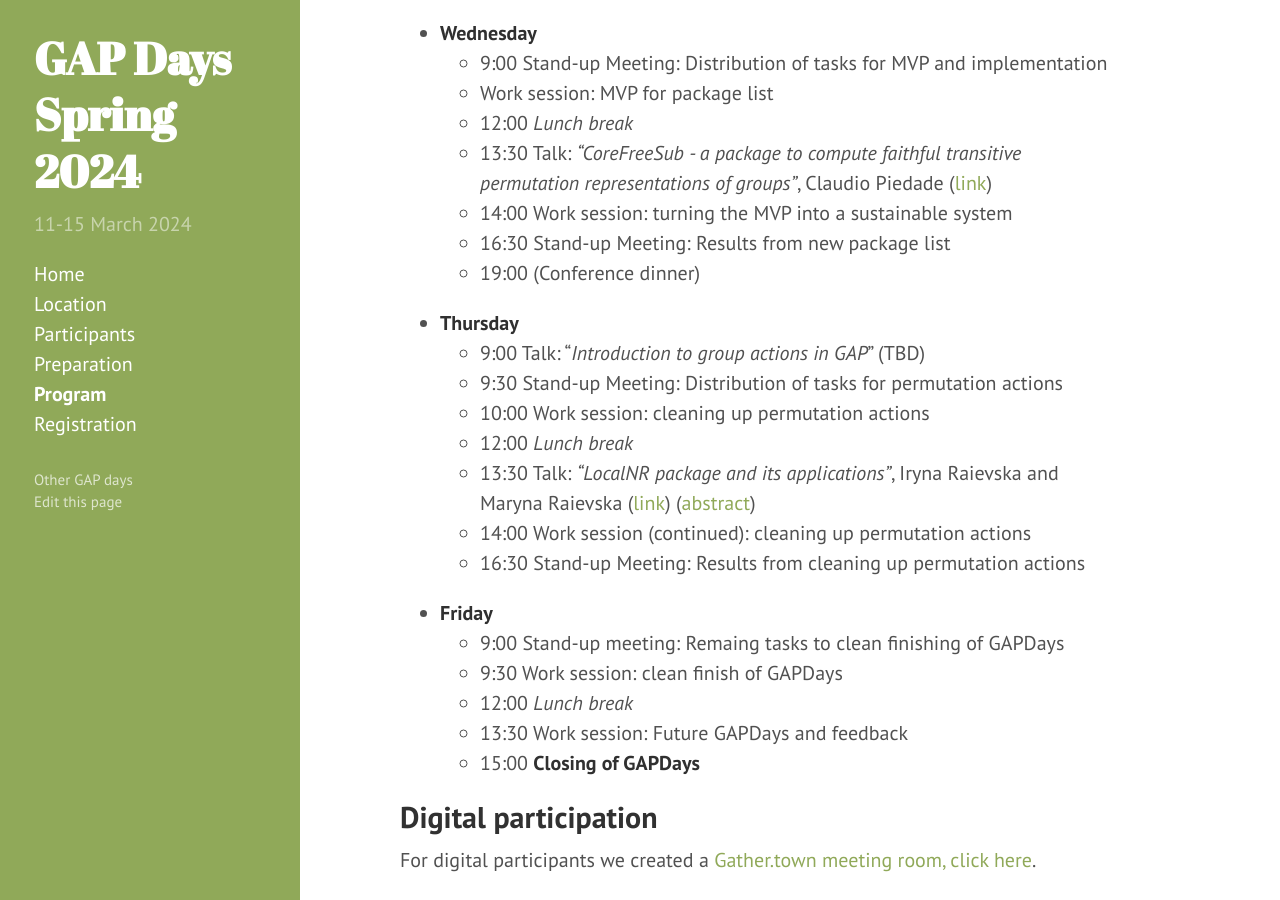
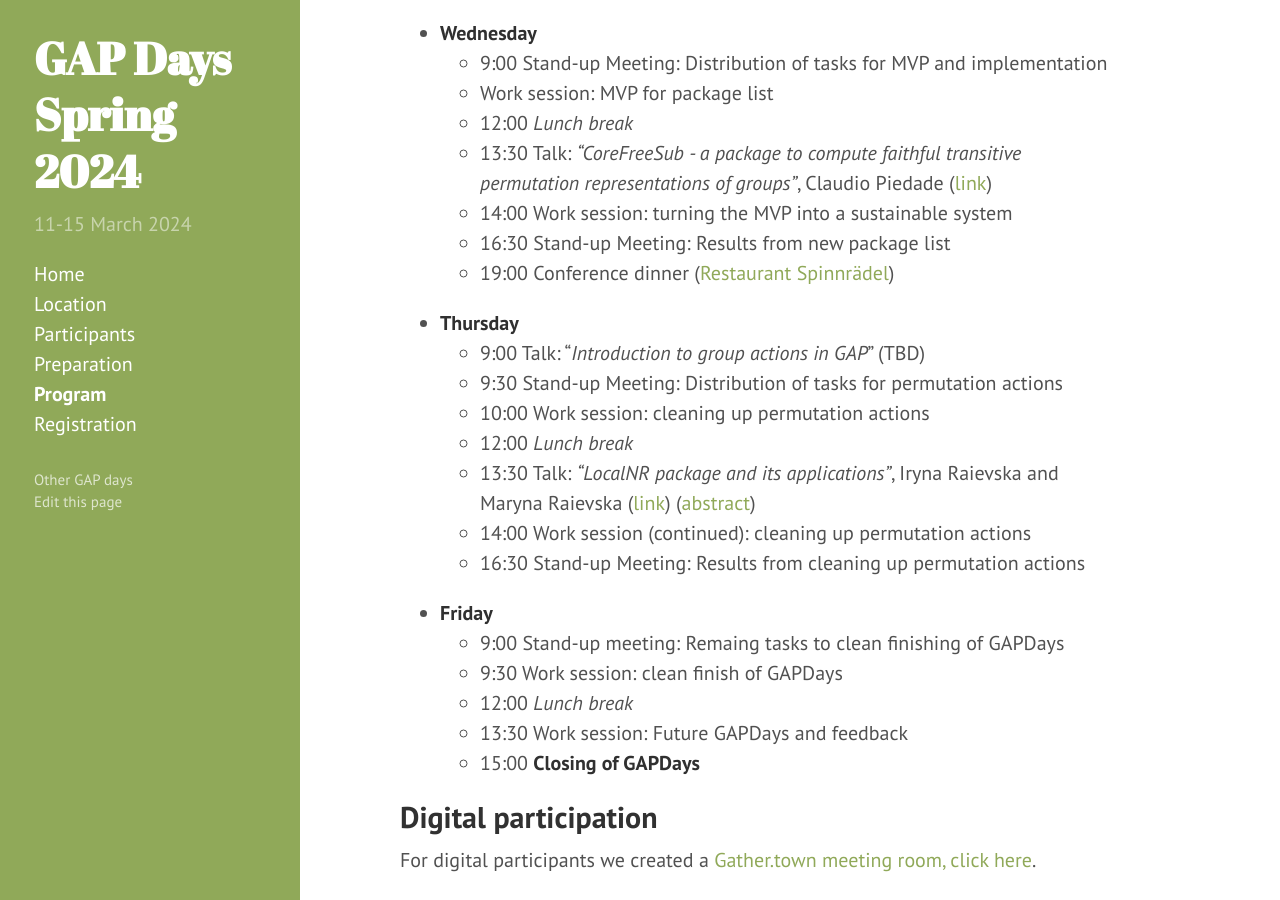
Before and after one commit to gapdays/gapdays2024-spring, a Jekyll site: the page built from program.md, in a window 1280 px wide and 900 px high, scrolled down 1250 px. Built offline with Jekyll 4.4.1, drawn with Linux system fonts in a browser that asks for light colours.

Commit message:
conference dinner

```diff
--- a/program.md
+++ b/program.md
@@ -47,7 +47,7 @@ This schedule is the first draft. Additional information will be added soon.
   - 13:30 Talk: *"CoreFreeSub - a package to compute faithful transitive permutation representations of groups"*, Claudio Piedade ([link](https://github.com/CAPiedade/corefreesub))
   - 14:00 Work session: turning the MVP into a sustainable system
   - 16:30 Stand-up Meeting: Results from new package list
-  - 19:00 (Conference dinner)
+  - 19:00 Conference dinner ([Restaurant Spinnrädel](https://spinnraedl.de))
 
 - **Thursday**
   - 9:00 Talk: "*Introduction to group actions in GAP*" (TBD)
```
